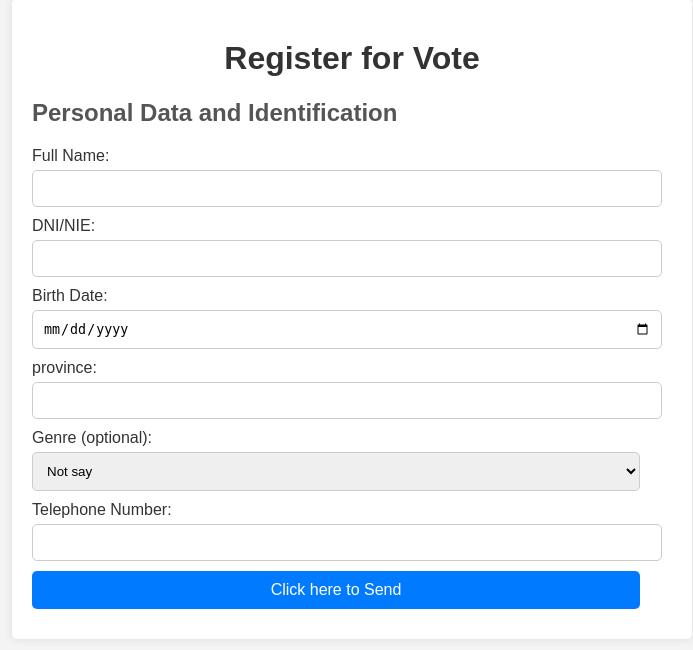
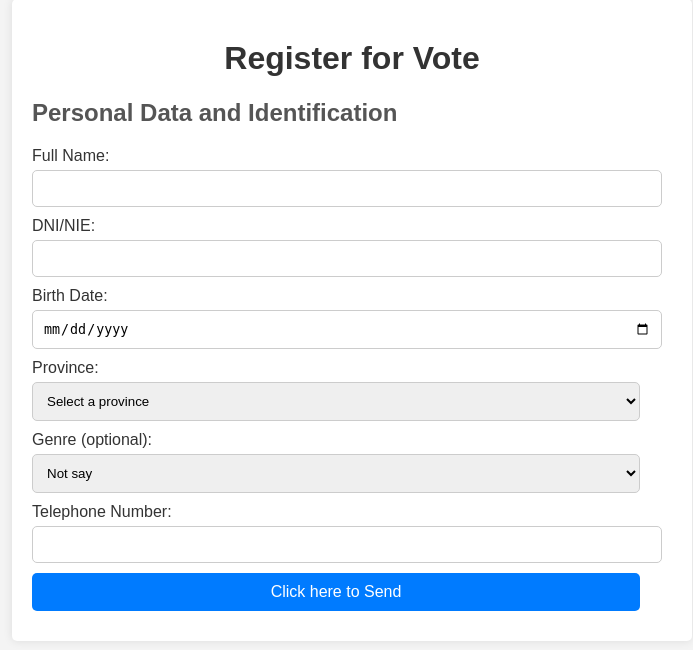
Before and after one commit to jarodriguezf/ElectXChain, a FastAPI app: page / in a window 1280 px wide. Shown: the part 51-701 px from the top of the page, without its empty margins (288-981 px from the left). Run offline with FastAPI, Linux system fonts and the light colour scheme.

Commit message:
new select element in provinces field

```diff
--- /dev/null
+++ b/api/app/static/js/provinces.json
@@ -0,0 +1,12 @@
+[
+    "Álava", "Albacete", "Alicante", "Almería", "Asturias",
+    "Ávila", "Badajoz", "Barcelona", "Burgos", "Cáceres",
+    "Cádiz", "Cantabria", "Castellón", "Ciudad Real", "Córdoba",
+    "Cuenca", "Gerona", "Granada", "Guadalajara", "Guipúzcoa",
+    "Huelva", "Huesca", "Islas Baleares", "Jaén", "La Coruña",
+    "La Rioja", "Las Palmas", "León", "Lérida", "Lugo",
+    "Madrid", "Málaga", "Murcia", "Navarra", "Orense",
+    "Palencia", "Pontevedra", "Salamanca", "Santa Cruz de Tenerife", "Segovia",
+    "Sevilla", "Soria", "Tarragona", "Teruel", "Toledo",
+    "Valencia", "Valladolid", "Vizcaya", "Zamora", "Zaragoza"
+]
--- a/api/app/static/js/script.js
+++ b/api/app/static/js/script.js
@@ -71,3 +71,19 @@ function handleError(status, detail) {
             break;
     }
 }
+
+
+// FETCH AND LOAD PROVINCES ON PAGE LOAD
+fetch('/app/static/js/provinces.json')
+.then(response => response.json())
+.then(provinces => {
+    const selectElement = document.getElementById('province');
+
+    provinces.forEach(province => {
+        const option = document.createElement('option');
+        option.value = province;
+        option.textContent = province;
+        selectElement.appendChild(option);
+    });
+})
+.catch(error => console.error('Error loading provinces:', error));
--- a/api/app/templates/index.html
+++ b/api/app/templates/index.html
@@ -20,8 +20,12 @@
             <label for="dob">Birth Date:</label>
             <input type="date" id="dob" name="dob" required>
 
-            <label for="province">province:</label>
-            <input type="text" id="province" name="province" required>
+            <label for="province">Province:</label>
+            <select id="province" name="province" required>
+                <option value="" disabled selected>Select a province</option>
+            </select>
+            <!--<label for="province">province:</label>
+            <input type="text" id="province" name="province" required>-->
 
             <label for="gender">Genre (optional):</label>
             <select id="gender" name="gender">
```
